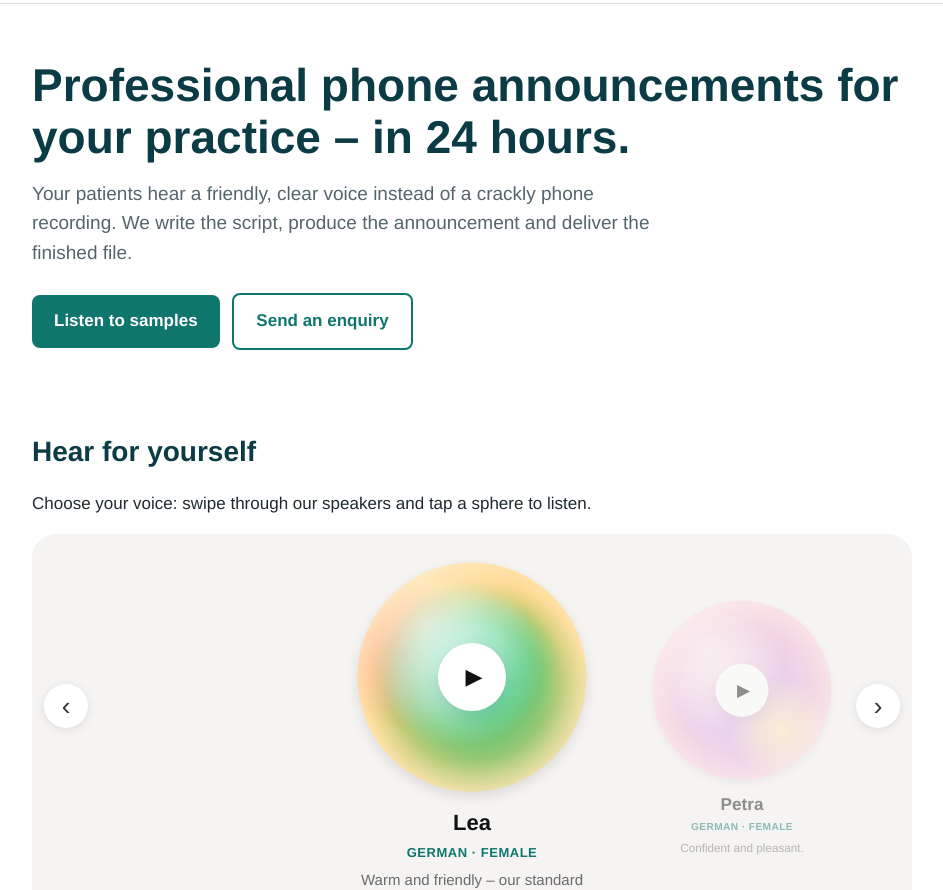
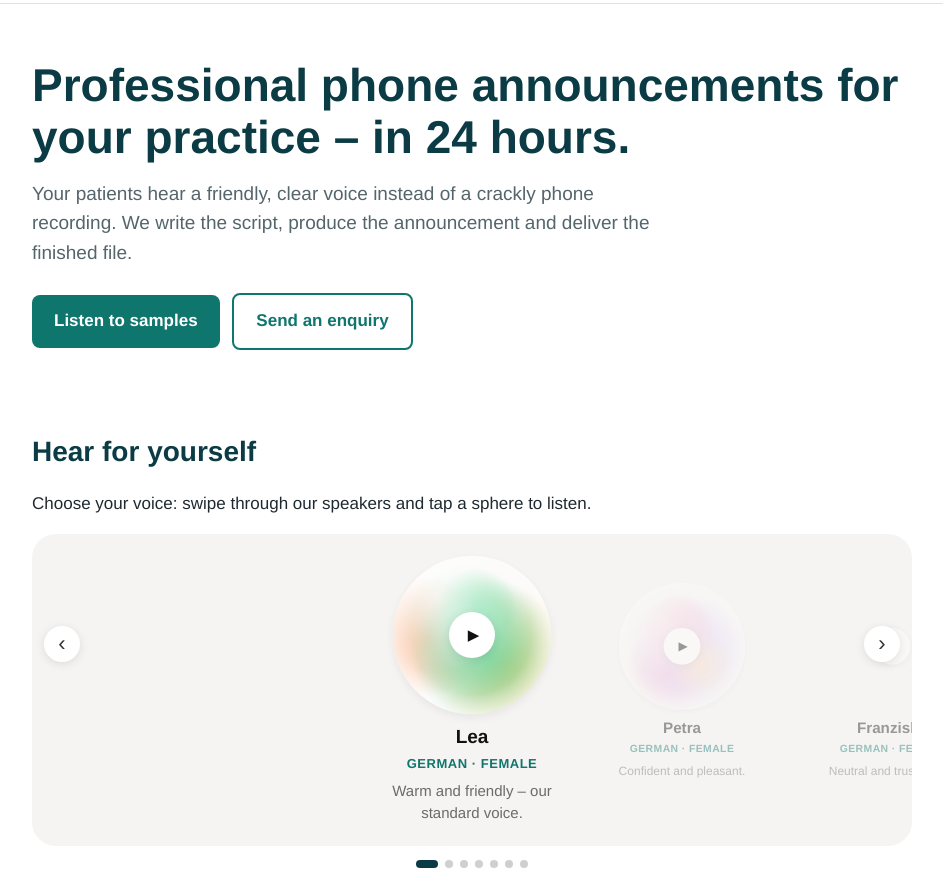
Before and after one commit to MisterT-sudo/Ki-stimmen, a plain HTML site: page website/index.html in a window 1280 px wide. Shown: the part 65-955 px from the top of the page, without its empty margins (168-1111 px from the left). Drawn offline with Linux system fonts and the light colour scheme.

Commit message:
Stimmen-Kugeln kleiner und dezenter
Co-Authored-By: Claude Opus 5.5 <noreply@anthropic.com>
Claude-Session: https://claude.ai/code/session_01NmVgpLyoKZxgaEGKkPjMiu

```diff
--- a/website/style.css
+++ b/website/style.css
@@ -148,33 +148,33 @@ footer a { margin-right: 16px; color: var(--muted); }
 .voices-wrap { position: relative; background: #f5f4f2; border-radius: 24px; padding: 10px 0 18px; overflow: hidden; }
 .voices {
   display: flex; overflow-x: auto; scroll-snap-type: x mandatory; scrollbar-width: none;
-  padding: 18px calc(50% - 130px) 4px; gap: 10px; scroll-behavior: smooth;
+  padding: 16px calc(50% - 100px) 4px; gap: 10px; scroll-behavior: smooth;
 }
 .voices::-webkit-scrollbar { display: none; }
 .voice {
-  flex: 0 0 260px; scroll-snap-align: center; text-align: center;
-  transition: transform .35s ease, opacity .35s ease; opacity: .45; transform: scale(.78);
+  flex: 0 0 200px; scroll-snap-align: center; text-align: center;
+  transition: transform .35s ease, opacity .35s ease; opacity: .4; transform: scale(.8);
 }
 .voice.active { opacity: 1; transform: scale(1); }
 .voice-orb {
-  position: relative; width: 230px; height: 230px; margin: 0 auto 14px; display: block;
+  position: relative; width: 150px; height: 150px; margin: 0 auto 12px; display: block;
   border: 0; padding: 0; background: none; cursor: pointer; border-radius: 50%;
 }
 .voice-orb canvas { position: absolute; inset: -15px; width: calc(100% + 30px); height: calc(100% + 30px); }
 .voice-play {
-  position: absolute; left: 50%; top: 50%; width: 68px; height: 68px; margin: -34px 0 0 -34px;
+  position: absolute; left: 50%; top: 50%; width: 46px; height: 46px; margin: -23px 0 0 -23px;
   border-radius: 50%; background: #fff; color: #111; display: grid; place-items: center;
-  font-size: 22px; padding-left: 4px; box-shadow: 0 4px 18px rgba(0,0,0,.12);
+  font-size: 15px; padding-left: 3px; box-shadow: 0 2px 10px rgba(0,0,0,.1);
   transition: transform .2s, opacity .3s;
 }
 .voice-orb:hover .voice-play { transform: scale(1.06); }
-.voice.playing .voice-play { padding-left: 0; font-size: 18px; letter-spacing: -2px; }
-.voice h3 { margin: 0 0 2px; font-size: 22px; color: #111; font-weight: 600; }
+.voice.playing .voice-play { padding-left: 0; font-size: 13px; letter-spacing: -2px; }
+.voice h3 { margin: 0 0 2px; font-size: 19px; color: #111; font-weight: 600; }
 .voice-tag { margin: 0 0 6px; font-size: 13px; letter-spacing: .04em; text-transform: uppercase; color: var(--teal); font-weight: 600; }
 .voice-desc { margin: 0 auto; max-width: 240px; font-size: 15px; color: #6b6b6b; line-height: 1.45; }
 .voices-nav {
-  position: absolute; top: 150px; z-index: 2; width: 44px; height: 44px; border-radius: 50%;
-  border: 0; background: #fff; box-shadow: 0 2px 10px rgba(0,0,0,.1); font-size: 26px; line-height: 1;
+  position: absolute; top: 92px; z-index: 2; width: 36px; height: 36px; border-radius: 50%;
+  border: 0; background: #fff; box-shadow: 0 2px 10px rgba(0,0,0,.1); font-size: 22px; line-height: 1;
   color: #333; cursor: pointer;
 }
 .voices-nav.prev { left: 12px; } .voices-nav.next { right: 12px; }
--- a/website/voices.js
+++ b/website/voices.js
@@ -7,7 +7,7 @@
 
   function hex(h) { var n = parseInt(h.slice(1), 16); return [n >> 16, n >> 8 & 255, n & 255]; }
   var S = slides.map(function (el, i) {
-    var cv = el.querySelector('canvas'), dpr = Math.min(window.devicePixelRatio || 1, 2), size = 260;
+    var cv = el.querySelector('canvas'), dpr = Math.min(window.devicePixelRatio || 1, 2), size = 180;
     cv.width = size * dpr; cv.height = size * dpr;
     var b = document.createElement('button'); b.setAttribute('aria-label', (i + 1) + '');
     b.onclick = function () { go(i); }; dots.appendChild(b);
@@ -35,22 +35,22 @@
     var g = s.g, W = s.cv.width, c = W / 2, playing = s.el === current;
     s.lvl += ((playing ? level(t) : 0) - s.lvl) * .2;
     s.e += ((playing ? 1 : 0) - s.e) * .05;
-    var R = W * .44 * (1 + s.lvl * .06), sp = .25 + s.e * .9, tt = t * sp + s.seed;
+    var R = W * .44 * (1 + s.lvl * .035), sp = .18 + s.e * .5, tt = t * sp + s.seed;
     g.clearRect(0, 0, W, W);
 
     // weicher Schatten
     g.save(); g.beginPath(); g.arc(c, c, R, 0, 7);
-    g.shadowColor = 'rgba(0,0,0,' + (.10 + s.lvl * .08) + ')'; g.shadowBlur = W * .05; g.shadowOffsetY = W * .02;
-    g.fillStyle = 'rgb(' + s.cols[0] + ')'; g.fill(); g.restore();
+    g.shadowColor = 'rgba(0,0,0,' + (.06 + s.lvl * .04) + ')'; g.shadowBlur = W * .05; g.shadowOffsetY = W * .02;
+    g.fillStyle = '#fbfaf8'; g.fill(); g.restore();
 
     g.save(); g.beginPath(); g.arc(c, c, R, 0, 7); g.clip();
     // Farbwolken, die durch die Kugel wandern
     for (var k = 0; k < s.cols.length; k++) {
       var a = tt * (0.6 + k * .17) + k * 1.9, rr = R * (.35 + .25 * Math.sin(tt * .7 + k));
       var x = c + Math.cos(a) * rr, y = c + Math.sin(a * 1.13) * rr;
-      var rad = R * (0.75 + .25 * Math.sin(tt + k * 2) + s.lvl * .35);
+      var rad = R * (0.75 + .25 * Math.sin(tt + k * 2) + s.lvl * .2);
       var col = s.cols[k], grd = g.createRadialGradient(x, y, 0, x, y, rad);
-      grd.addColorStop(0, 'rgba(' + col + ',1)'); grd.addColorStop(.55, 'rgba(' + col + ',.55)'); grd.addColorStop(1, 'rgba(' + col + ',0)');
+      grd.addColorStop(0, 'rgba(' + col + ',.75)'); grd.addColorStop(.55, 'rgba(' + col + ',.35)'); grd.addColorStop(1, 'rgba(' + col + ',0)');
       g.fillStyle = grd; g.fillRect(0, 0, W, W);
     }
     // Glanz oben links + Rand-Schimmer
```
Also changed, not shown: website/vorschau_player.png.
